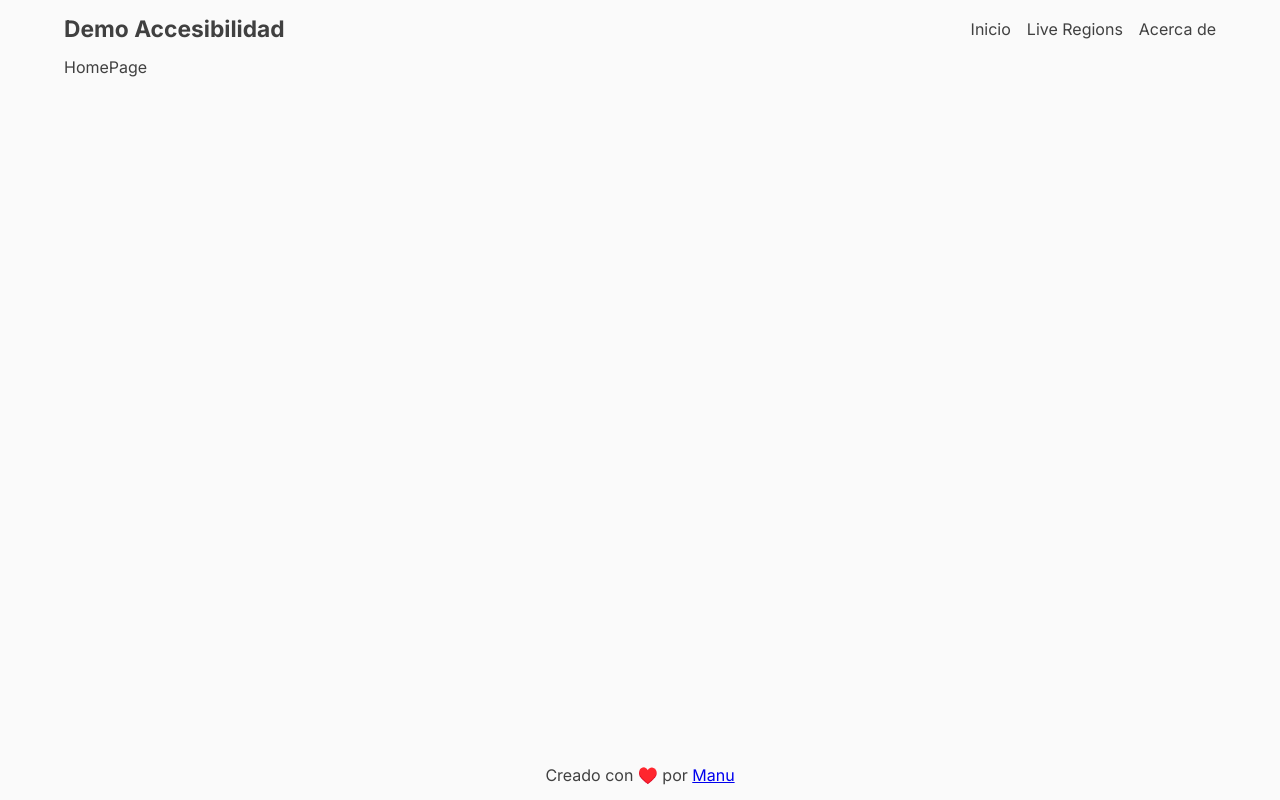
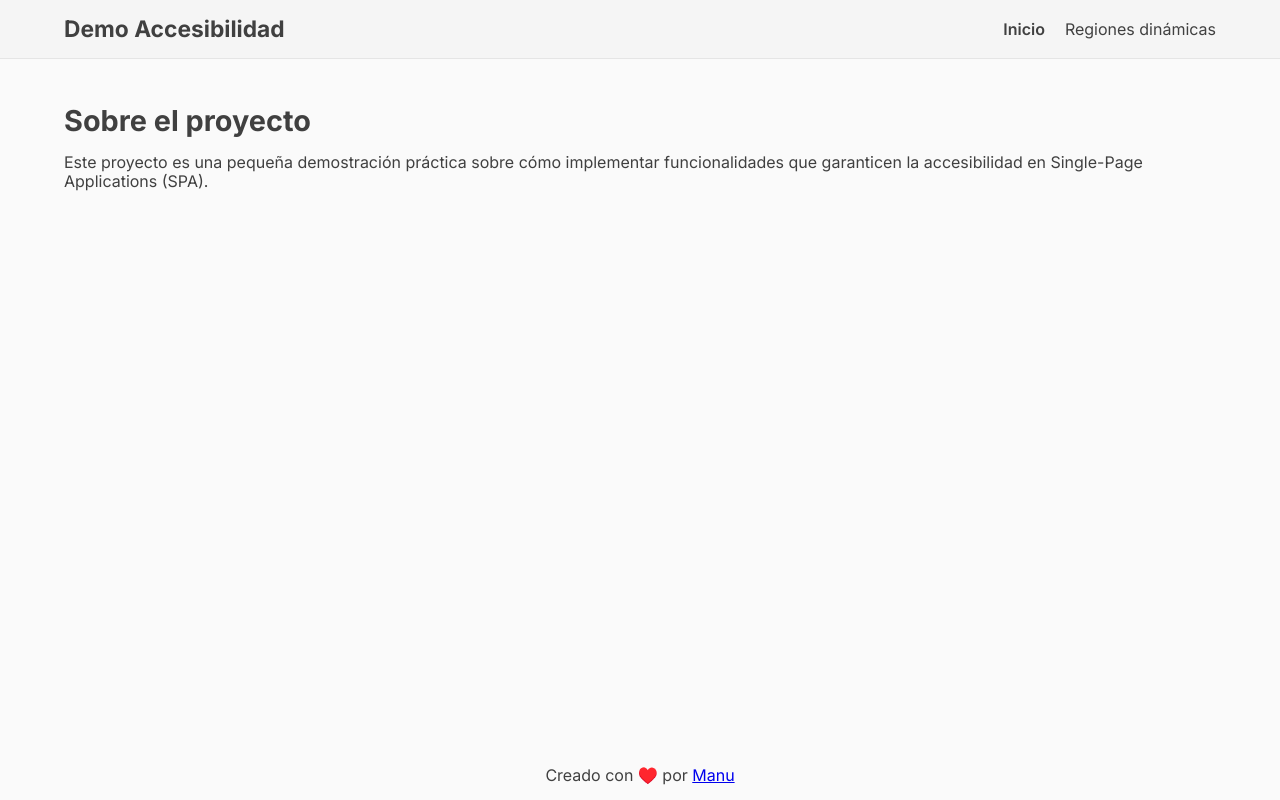
Before and after one commit to msilenzi/demo-accesibilidad, a React (Vite) app: page / in a window 1280 px wide. Built offline with nearby package versions, Linux system fonts and the light colour scheme.

Commit message:
agregar contenido a Home y eliminar About

```diff
--- a/src/App.tsx
+++ b/src/App.tsx
@@ -1,7 +1,6 @@
 import { Route, Routes } from 'react-router'
 
 import { MainLayout } from './layouts/MainLayout'
-import { AboutPage } from './pages/AboutPage'
 import { HomePage } from './pages/HomePage'
 import { LiveRegionPage } from './pages/LiveRegionPage'
 
@@ -11,7 +10,6 @@ export function App() {
       <Route path="/" element={<MainLayout />}>
         <Route index element={<HomePage />} />
         <Route path="live-demo" element={<LiveRegionPage />} />
-        <Route path="about" element={<AboutPage />} />
       </Route>
     </Routes>
   )
--- a/src/layouts/MainLayout.css
+++ b/src/layouts/MainLayout.css
@@ -5,10 +5,15 @@
 }
 
 .site-header {
+  border-bottom: 1px solid var(--neutral-200);
+  background-color: var(--neutral-100);
+  margin-bottom: 1rem;
+
   .container {
     display: flex;
     justify-content: space-between;
     align-items: center;
+    flex-wrap: wrap;
   }
 
   h1 {
@@ -22,7 +27,7 @@
     display: flex;
     justify-content: center;
     align-items: center;
-    gap: 1rem;
+    gap: 1.25rem;
   }
 
   a {
@@ -38,6 +43,10 @@
 
   nav a {
     padding: 1.25rem 0;
+
+    &[data-active="true"] {
+      font-weight: 600;
+    }
   }
 }
 
@@ -51,7 +60,7 @@
 
 .skip-link {
   position: absolute;
-  top: -3rem;
+  top: -4rem;
   left: 0.5rem;
   border-radius: 0.25rem;
   background: var(--neutral-800);
--- a/src/layouts/MainLayout.tsx
+++ b/src/layouts/MainLayout.tsx
@@ -1,8 +1,10 @@
-import { Link, Outlet } from 'react-router'
+import { Link, Outlet, useLocation } from 'react-router'
 
 import './MainLayout.css'
 
 export function MainLayout() {
+  const location = useLocation()
+
   return (
     <>
       <SkipLink />
@@ -15,13 +17,17 @@ export function MainLayout() {
             <nav>
               <ul>
                 <li>
-                  <Link to="/">Inicio</Link>
+                  <Link to="/" data-active={location.pathname === '/'}>
+                    Inicio
+                  </Link>
                 </li>
                 <li>
-                  <Link to="/live-demo">Live Regions</Link>
-                </li>
-                <li>
-                  <Link to="/about">Acerca de</Link>
+                  <Link
+                    to="/live-demo"
+                    data-active={location.pathname === '/live-demo'}
+                  >
+                    Regiones dinámicas
+                  </Link>
                 </li>
               </ul>
             </nav>
--- a/src/pages/AboutPage.tsx
+++ /dev/null
@@ -1,3 +0,0 @@
-export function AboutPage() {
-  return <>AboutPage</>
-}
--- a/src/pages/HomePage.tsx
+++ b/src/pages/HomePage.tsx
@@ -1,3 +1,13 @@
 export function HomePage() {
-  return <>HomePage</>
+  return (
+    <section>
+      <h1>Sobre el proyecto</h1>
+
+      <p>
+        Este proyecto es una pequeña demostración práctica sobre cómo
+        implementar funcionalidades que garanticen la accesibilidad en
+        Single-Page Applications (SPA).
+      </p>
+    </section>
+  )
 }
--- a/src/styles/globals.css
+++ b/src/styles/globals.css
@@ -27,6 +27,10 @@ h5,
   margin: 1em 0 0.5em;
   font-weight: 700;
   font-family: var(--ff-title);
+}
+
+p {
+  margin: 1em 0;
 }
 
 h1,
@@ -59,3 +63,10 @@ h5,
   margin: 0 auto;
   width: 90%;
 }
+
+code {
+  font-weight: 0.85em;
+  background-color: var(--neutral-200);
+  padding: 0.1em 0.3em;
+  border-radius: 0.2em;
+}
```
